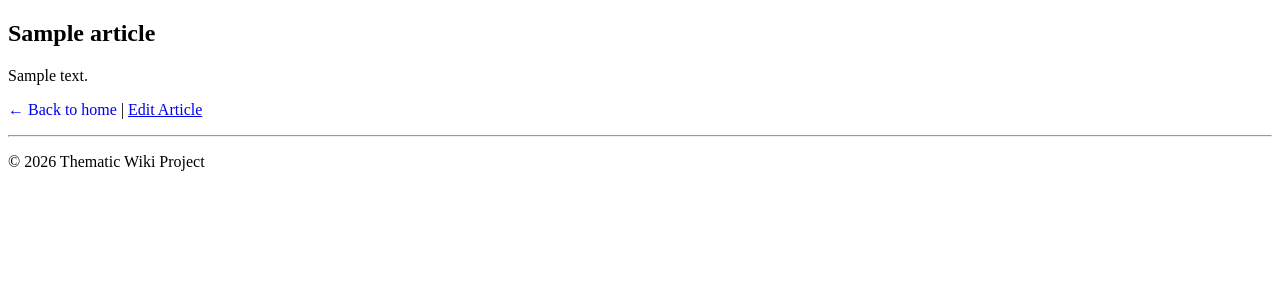
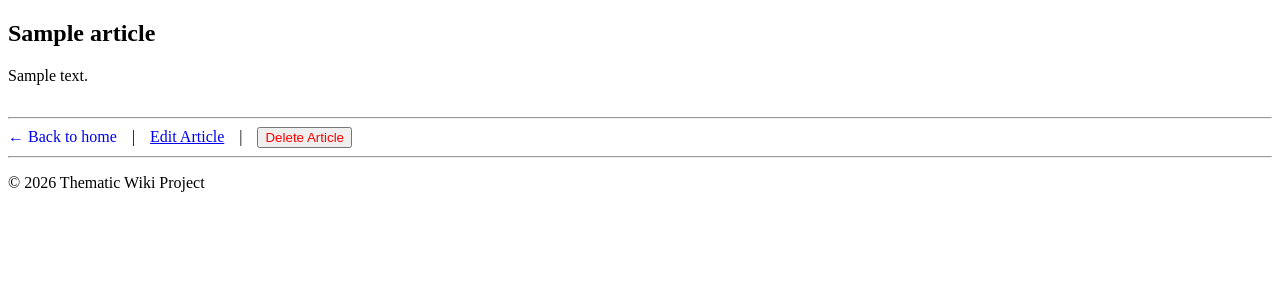
Before and after one commit to Andrew3378o/course-work-2course-2semester, a Flask app: page /article/1 in a window 1280 px wide. Shown: the part 108-408 px from the top of the page. Run offline with Flask 3, Linux system fonts and the light colour scheme; tables that the repository leaves empty hold one stand-in row (values such as "Sample post").

Commit message:
feat: implement secure article deletion with confirmation

```diff
--- a/app.py
+++ b/app.py
@@ -112,5 +112,24 @@ def edit_article(article_id):
 
     return render_template('edit_article.html', article=article)
 
+# NEW ROUTE: Delete an article
+@app.route('/article/<int:article_id>/delete', methods=['POST'])
+def delete_article(article_id):
+    conn = get_db_connection()
+    if conn:
+        cursor = conn.cursor()
+        try:
+            # Delete the record from the database
+            cursor.execute("DELETE FROM articles WHERE id = %s", (article_id,))
+            conn.commit()
+        except Exception as e:
+            print(f"Database error: {e}")
+        finally:
+            cursor.close()
+            conn.close()
+
+    # Redirect back to the home page after deletion
+    return redirect(url_for('index'))
+
 if __name__ == '__main__':
     app.run(debug=True)
--- a/templates/article.html
+++ b/templates/article.html
@@ -5,12 +5,21 @@
 {% block content %}
     <article>
         <h2>{{ article.title }}</h2>
-        <div class="article-content">
+        <div class="article-content" style="margin-bottom: 2em;">
             {{ article.content_markdown }}
         </div>
-        <p>
-            <a href="{{ url_for('index') }}" style="text-decoration: none;">&larr; Back to home</a> |
+
+        <hr>
+
+        <div style="display: flex; gap: 15px; align-items: center;">
+            <a href="{{ url_for('index') }}" style="text-decoration: none;">&larr; Back to home</a>
+            <span>|</span>
             <a href="{{ url_for('edit_article', article_id=article.id) }}">Edit Article</a>
-        </p>
+            <span>|</span>
+
+            <form action="{{ url_for('delete_article', article_id=article.id) }}" method="POST" style="margin: 0;">
+                <button type="submit" onclick="return confirm('Are you sure you want to delete this article? This action cannot be undone.');" style="color: red; cursor: pointer;">Delete Article</button>
+            </form>
+        </div>
     </article>
 {% endblock %}
```
